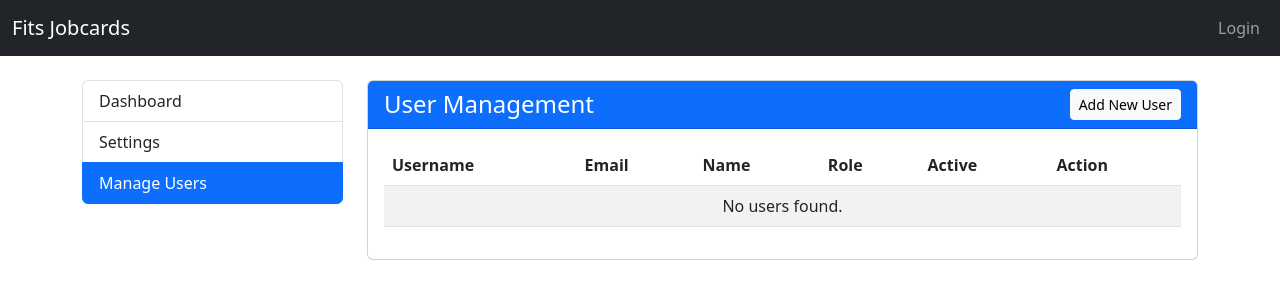
After one commit to dillonkevin46-cloud/FITSJC, a Django app: template core/templates/core/manager_user_list.html in a window 1280 px wide. The commit adds this page. Shown: the top 300 px of the page. Run offline with Django 5.2, Linux system fonts and the light colour scheme; the template is opened without the code that fills it, so the values that code supplies are empty.

Commit message:
Implement Manager Settings and User Management, Fix Admin
- Update `core/admin.py` to register all models with custom configurations.
- Update `core/forms.py` to include `CompanyProfileForm`, `CustomUserCreationForm`, and `CustomUserChangeForm`.
- Update `core/views.py` to add `manager_settings` (with dynamic JSON field handling) and user management views (`list`, `create`, `edit`).
- Update `core/urls.py` with new manager URLs.
- Create `manager_settings.html`, `manager_user_list.html`, `manager_user_form.html` templates.
- Update `base.html` navbar for manager access.

Co-authored-by: dillonkevin46-cloud <241133063+dillonkevin46-cloud@users.noreply.github.com>

```diff
--- a/core/admin.py
+++ b/core/admin.py
@@ -16,7 +16,7 @@ class JobDetailInline(admin.TabularInline):
     extra = 1
 
 class JobCardAdmin(admin.ModelAdmin):
-    list_display = ('jobcard_id', 'client_name', 'company_name', 'status', 'created_at')
+    list_display = ('jobcard_id', 'client_name', 'status', 'created_at')
     list_filter = ('status', 'technician', 'created_at')
     inlines = [JobDetailInline]
     search_fields = ('jobcard_id', 'client_name', 'company_name')
--- a/core/templates/core/base.html
+++ b/core/templates/core/base.html
@@ -21,6 +21,14 @@
             <div class="collapse navbar-collapse" id="navbarCollapse">
                 <ul class="navbar-nav ms-auto mb-2 mb-md-0">
                     {% if user.is_authenticated %}
+                        {% if user.role == 'manager' %}
+                            <li class="nav-item">
+                                <a class="nav-link" href="{% url 'manager_settings' %}">Settings</a>
+                            </li>
+                            <li class="nav-item">
+                                <a class="nav-link" href="{% url 'manager_user_list' %}">Users</a>
+                            </li>
+                        {% endif %}
                         <li class="nav-item">
                             <span class="nav-link">Welcome, {{ user.username }} ({{ user.role }})</span>
                         </li>
--- a/core/templates/core/manager_settings.html
+++ b/core/templates/core/manager_settings.html
@@ -9,6 +9,9 @@
             </a>
             <a href="{% url 'manager_settings' %}" class="list-group-item list-group-item-action active">
                 Settings
+            </a>
+            <a href="{% url 'manager_user_list' %}" class="list-group-item list-group-item-action">
+                Manage Users
             </a>
         </div>
     </div>
--- /dev/null
+++ b/core/templates/core/manager_user_list.html
@@ -0,0 +1,76 @@
+{% extends 'core/base.html' %}
+
+{% block content %}
+<div class="row justify-content-center">
+    <div class="col-md-3">
+        <div class="list-group">
+            <a href="{% url 'manager_dashboard' %}" class="list-group-item list-group-item-action">
+                Dashboard
+            </a>
+            <a href="{% url 'manager_settings' %}" class="list-group-item list-group-item-action">
+                Settings
+            </a>
+            <a href="{% url 'manager_user_list' %}" class="list-group-item list-group-item-action active">
+                Manage Users
+            </a>
+        </div>
+    </div>
+
+    <div class="col-md-9">
+        <div class="card">
+            <div class="card-header bg-primary text-white d-flex justify-content-between align-items-center">
+                <h4 class="mb-0">User Management</h4>
+                <a href="{% url 'manager_user_create' %}" class="btn btn-light btn-sm">Add New User</a>
+            </div>
+            <div class="card-body">
+                <div class="table-responsive">
+                    <table class="table table-striped table-hover">
+                        <thead>
+                            <tr>
+                                <th>Username</th>
+                                <th>Email</th>
+                                <th>Name</th>
+                                <th>Role</th>
+                                <th>Active</th>
+                                <th>Action</th>
+                            </tr>
+                        </thead>
+                        <tbody>
+                            {% for user in users %}
+                            <tr>
+                                <td>{{ user.username }}</td>
+                                <td>{{ user.email }}</td>
+                                <td>{{ user.get_full_name }}</td>
+                                <td>
+                                    {% if user.role == 'admin' %}
+                                        <span class="badge bg-danger">Admin</span>
+                                    {% elif user.role == 'manager' %}
+                                        <span class="badge bg-primary">Manager</span>
+                                    {% else %}
+                                        <span class="badge bg-info text-dark">Technician</span>
+                                    {% endif %}
+                                </td>
+                                <td>
+                                    {% if user.is_active %}
+                                        <span class="badge bg-success">Yes</span>
+                                    {% else %}
+                                        <span class="badge bg-secondary">No</span>
+                                    {% endif %}
+                                </td>
+                                <td>
+                                    <a href="{% url 'manager_user_edit' user.id %}" class="btn btn-sm btn-outline-primary">Edit</a>
+                                </td>
+                            </tr>
+                            {% empty %}
+                            <tr>
+                                <td colspan="6" class="text-center">No users found.</td>
+                            </tr>
+                            {% endfor %}
+                        </tbody>
+                    </table>
+                </div>
+            </div>
+        </div>
+    </div>
+</div>
+{% endblock %}
--- a/core/urls.py
+++ b/core/urls.py
@@ -13,7 +13,11 @@ urlpatterns = [
 
     path('manager/dashboard/', views.manager_dashboard, name='manager_dashboard'),
     path('manager/review/<int:job_id>/', views.manager_job_review, name='manager_job_review'),
+
     path('manager/settings/', views.manager_settings, name='manager_settings'),
+    path('manager/users/', views.manager_user_list, name='manager_user_list'),
+    path('manager/users/create/', views.manager_user_create, name='manager_user_create'),
+    path('manager/users/edit/<int:user_id>/', views.manager_user_edit, name='manager_user_edit'),
 
     path('admin/dashboard/', views.admin_dashboard, name='admin_dashboard'),
 ]
```
Also changed, not shown: core/forms.py (+25 -1 lines), core/templates/core/manager_user_form.html (added, +37 -0 lines), core/views.py (+65 -29 lines).
